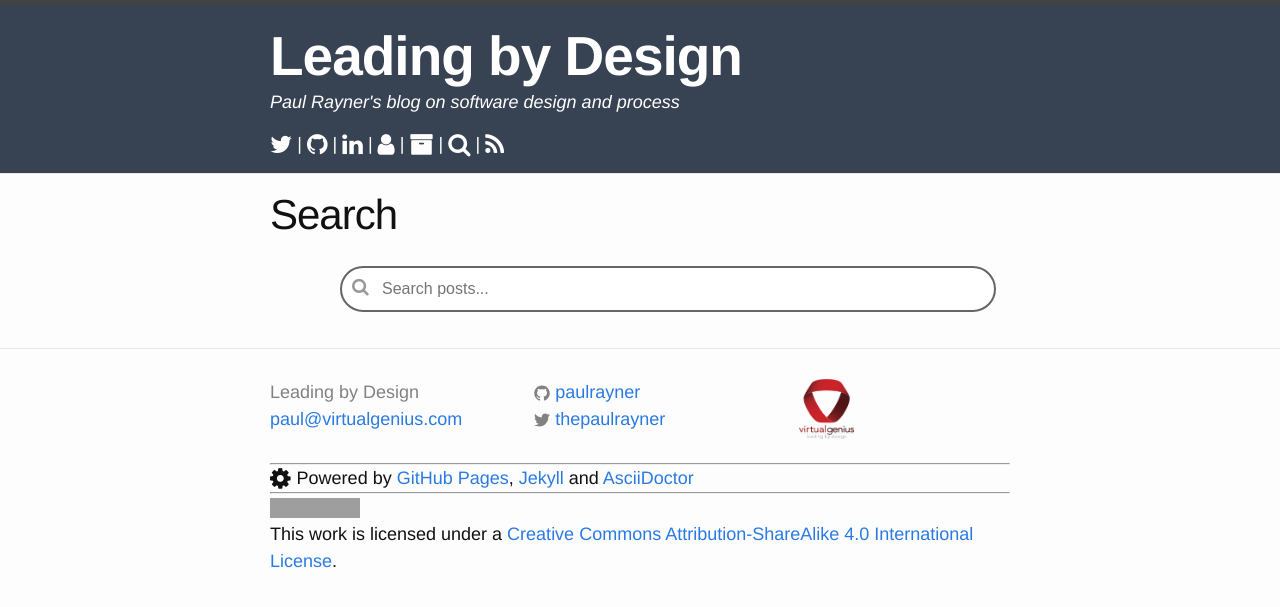
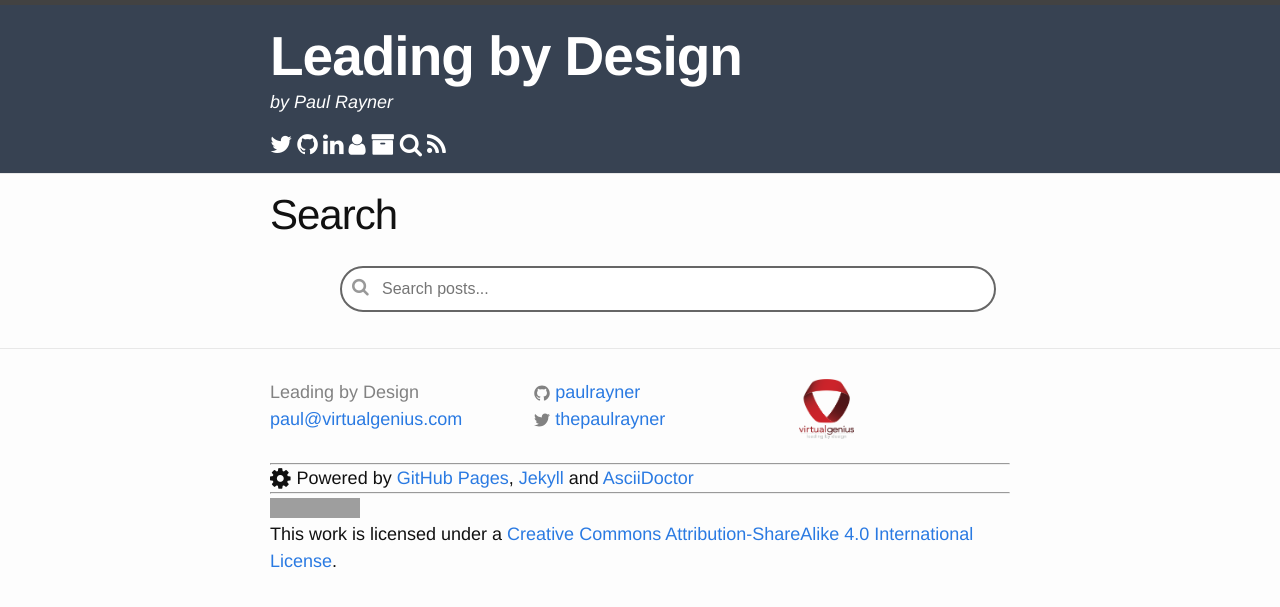
Before and after one commit to paulrayner/paulrayner.github.com, a Jekyll site: the page built from search.html, in a window 1280 px wide. Shown: the top 607 px of the page. Built offline with Jekyll 4.4.1, drawn with Linux system fonts in a browser that asks for light colours; nearby versions of some CDN libraries; comment, search, counter and statistics services are not loaded; grey boxes are pictures that could not be loaded.

Commit message:
Improve header layout and simplify site description
- Increase icon spacing in navigation using CSS gap property
- Remove pipe separators for cleaner look
- Change site description from full tagline to simple 'by Paul Rayner'
- Creates more spacious and modern header design

```diff
--- a/_config.yml
+++ b/_config.yml
@@ -1,7 +1,7 @@
 # Site settings
 title: Leading by Design
 email: paul@virtualgenius.com
-description: Paul Rayner's blog on software design and process
+description: by Paul Rayner
 baseurl: "" # the subpath of your site, e.g. /blog/
 url: "http://thepaulrayner.com" # the base hostname & protocol for your site
 twitter_username: thepaulrayner
--- a/_includes/header.html
+++ b/_includes/header.html
@@ -19,19 +19,13 @@
     <p class="text"><i>{{ site.description }}</i></p>
   </div>
   <div class="wrapper">
-    <ul class="site-contact">
+    <ul class="site-contact" style="gap: 2em;">
       <li><a target="_blank" class="site-contact" href="https://twitter.com/thepaulrayner" title="Twitter"><i class="fa fa-twitter fa-lg"></i></a></li>
-      <li>|</li>
       <li><a target="_blank" class="site-contact" href="https://github.com/paulrayner" title="GitHub"><i class="fa fa-github fa-lg"></i></a></li>
-      <li>|</li>
       <li><a target="_blank" class="site-contact" href="https://www.linkedin.com/in/thepaulrayner" title="LinkedIn"><i class="fa fa-linkedin fa-lg"></i></a></li>
-      <li>|</li>
       <li><a class="site-contact" href="/about" title="About"><i class="fa fa-user fa-lg"></i></a></li>
-      <li>|</li>
       <li><a class="site-contact" href="/archive.html" title="Archive"><i class="fa fa-archive fa-lg"></i></a></li>
-      <li>|</li>
       <li><a class="site-contact" href="/search/" title="Search"><i class="fa fa-search fa-lg"></i></a></li>
-      <li>|</li>
       <li><a target="_blank" class="site-contact" href="{{ site.url | append: '/feed.xml' }}" title="RSS"><i class="fa fa-rss fa-lg text-error"></i></a></li>
     </ul>
   </div>
```
